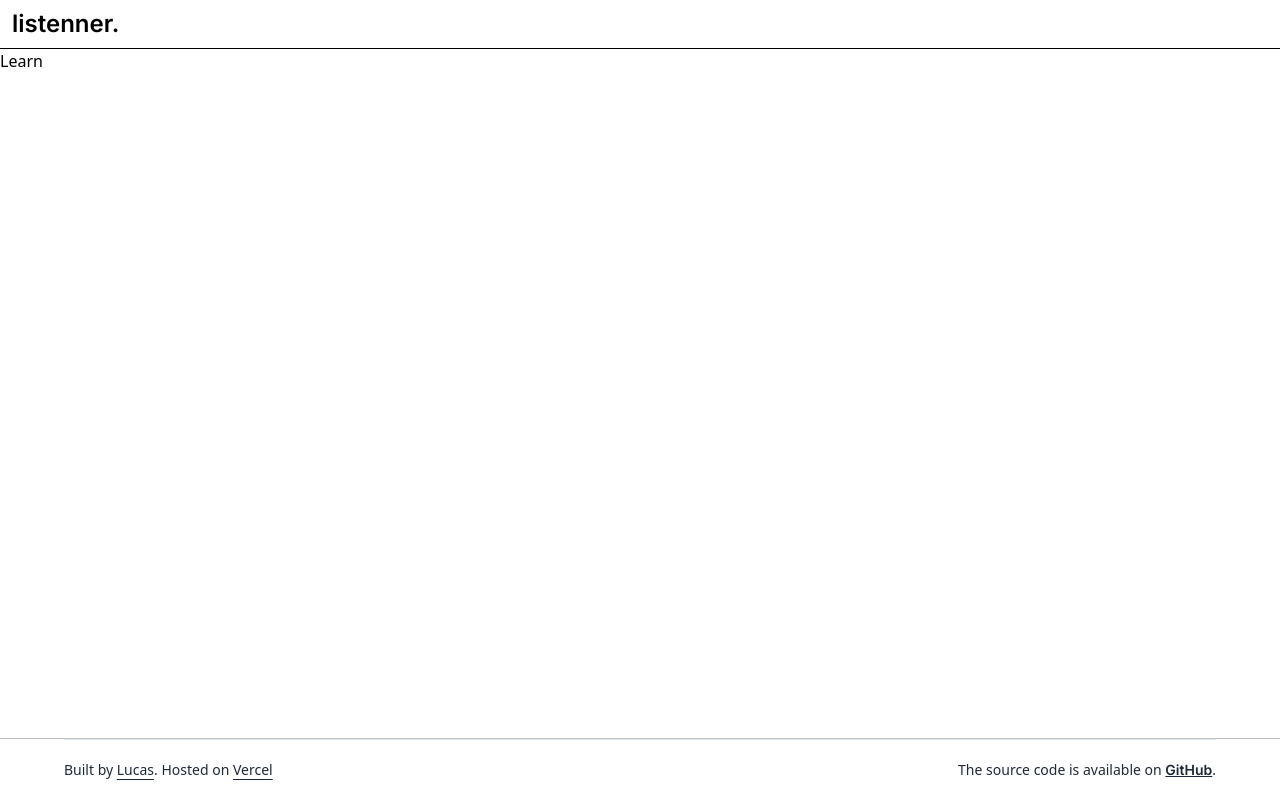
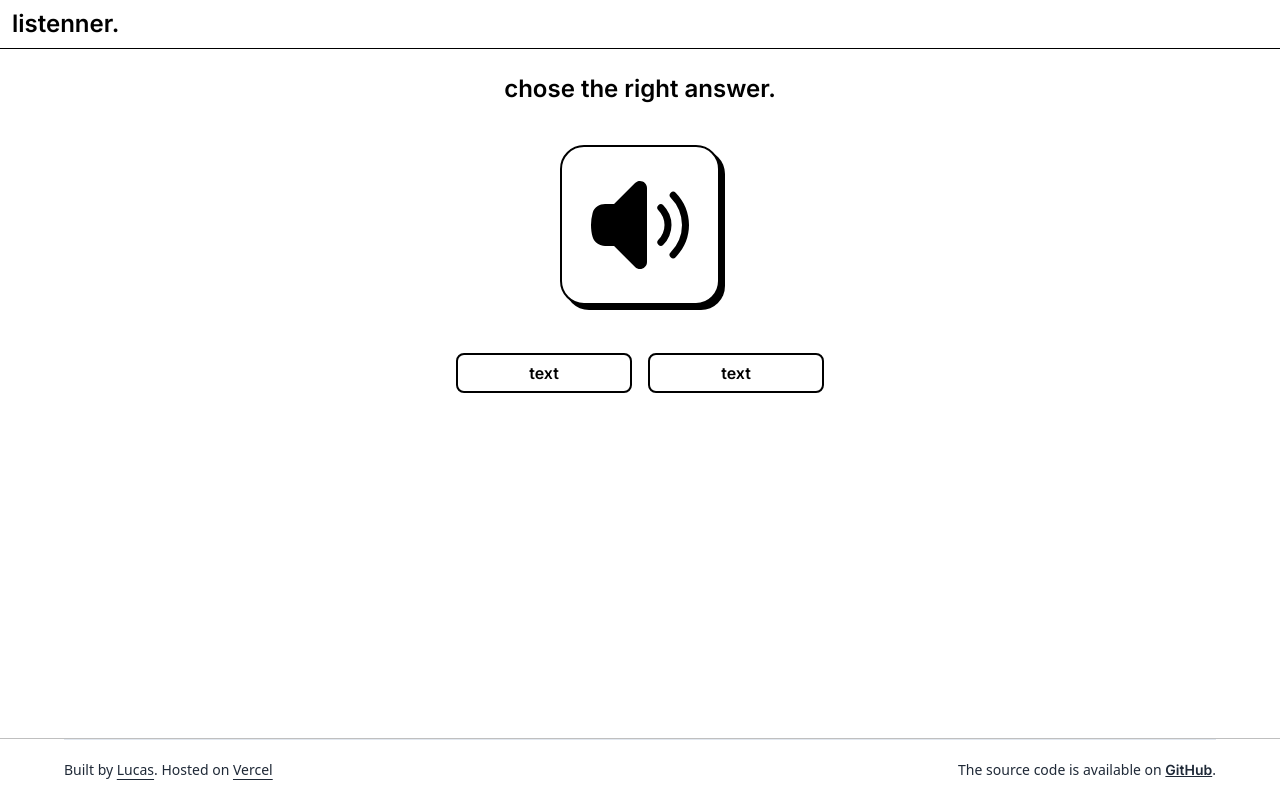
Before and after one commit to lucaspessivaldo/listenner, a React (Vite) app: page /learn in a window 1280 px wide. Built offline with nearby package versions, Linux system fonts and the light colour scheme; a web font is replaced by a local one.

Commit message:
create - learn page and componentes

```diff
--- a/src/components/HeroSection.tsx
+++ b/src/components/homepage/HeroSection.tsx
@@ -1,4 +1,4 @@
-import ilustationSVG from '../assets/images/homepage.svg'
+import ilustationSVG from '../../assets/images/homepage.svg'
 import { Link } from 'react-router-dom'
 
 export default function HeroSection() {
--- /dev/null
+++ b/src/components/learn/QuestionButton.tsx
@@ -0,0 +1,9 @@
+
+
+export default function QuestionButton() {
+  return (
+    <button className="border-2 border-black font-inter font-semibold w-44 h-10 mx-2 my-2 rounded-lg">
+      text
+    </button>
+  )
+}
--- a/src/pages/Home.tsx
+++ b/src/pages/Home.tsx
@@ -1,5 +1,5 @@
-import HeroSection from '../components/HeroSection'
-import Features from '../components/Features'
+import HeroSection from '../components/homepage/HeroSection'
+import Features from '../components/homepage/Features'
 
 export default function Home() {
   return (
--- a/src/pages/Learn.tsx
+++ b/src/pages/Learn.tsx
@@ -1,6 +1,20 @@
+import { HiSpeakerWave } from 'react-icons/hi2'
+import QuestionButton from '../components/learn/QuestionButton'
+
 
 export default function Learn() {
   return (
-    <div>Learn</div>
+    <div className="container mx-auto max-w-4xl flex flex-col items-center w-full mt-6 px-3 rounded-md h-5/6 ">
+      <p className='font-inter font-semibold text-2xl'>chose the right answer.</p>
+      <div className='cursor-pointer border-2 border-black w-40 h-40 flex items-center justify-center rounded-3xl shadow-[5px_5px_0px_rgb(0,0,0)] hover:shadow-[1px_1px_0px_rgb(0,0,0)] text-black bg-white ease-out hover:translate-y-1 my-10 transition-all'>
+        <HiSpeakerWave className='text-9xl p-2' />
+      </div>
+      <div>
+        <QuestionButton />
+        <QuestionButton />
+      </div>
+    </div>
   )
+
+
 }
```
Also changed, not shown: src/components/homepage/FeatureItem.tsx (renamed from src/components/FeatureItem.tsx), src/components/homepage/Features.tsx (renamed from src/components/Features.tsx), src/components/homepage/PolygonSvg.tsx (renamed from src/components/PolygonSvg.tsx).
